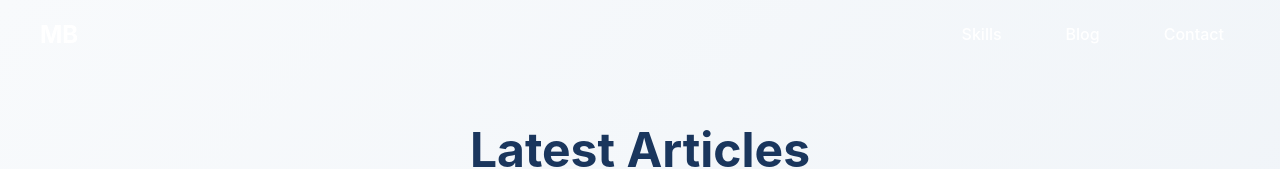
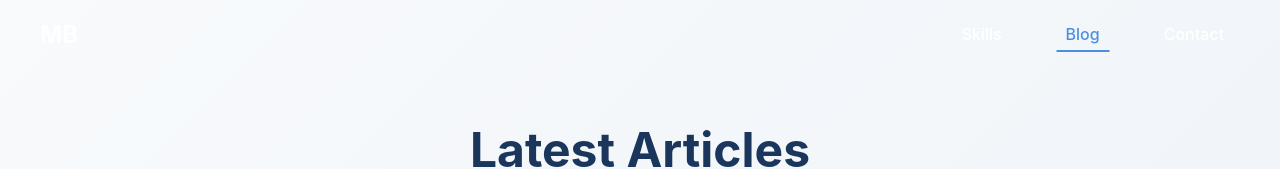
Before and after one commit to marcown10/cicalone, a React (Vite) app: page /cicalone/blog in a window 1280 px wide. Shown: the top 169 px of the page. Built offline with nearby package versions, Linux system fonts and the light colour scheme.

Commit message:
Auto-save: Update 20 files (05:43 PM)

```diff
--- a/src/components/Navbar.jsx
+++ b/src/components/Navbar.jsx
@@ -1,5 +1,6 @@
 import styled from 'styled-components'
 import { useState, useEffect } from 'react'
+import { Link, useLocation } from 'react-router-dom'
 
 const Nav = styled.nav`
   position: fixed;
@@ -21,7 +22,7 @@ const Container = styled.div`
   align-items: center;
 `
 
-const Logo = styled.a`
+const Logo = styled(Link)`
   color: white;
   text-decoration: none;
   font-size: 1.5rem;
@@ -38,22 +39,39 @@ const NavLinks = styled.div`
   gap: 2rem;
 `
 
-const NavLink = styled.a`
+const NavLink = styled(Link)`
   color: white;
   text-decoration: none;
   font-weight: 500;
   transition: all 0.3s ease;
   padding: 0.5rem 1rem;
   border-radius: 6px;
+  position: relative;
 
-  &:hover {
-    background: rgba(74, 144, 226, 0.1);
+  &:after {
+    content: '';
+    position: absolute;
+    bottom: 0;
+    left: 50%;
+    transform: translateX(-50%);
+    width: 0;
+    height: 2px;
+    background: #4a90e2;
+    transition: width 0.3s ease;
+  }
+
+  &:hover, &.active {
     color: #4a90e2;
+
+    &:after {
+      width: 80%;
+    }
   }
 `
 
 const Navbar = () => {
   const [scrolled, setScrolled] = useState(false)
+  const location = useLocation()
 
   useEffect(() => {
     const handleScroll = () => {
@@ -67,11 +85,17 @@ const Navbar = () => {
   return (
     <Nav scrolled={scrolled}>
       <Container>
-        <Logo href="#">MB</Logo>
+        <Logo to="/">MB</Logo>
         <NavLinks>
-          <NavLink href="#features">Skills</NavLink>
-          <NavLink href="#blog">Blog</NavLink>
-          <NavLink href="#contact">Contact</NavLink>
+          <NavLink to="/skills" className={location.pathname === '/skills' ? 'active' : ''}>
+            Skills
+          </NavLink>
+          <NavLink to="/blog" className={location.pathname === '/blog' ? 'active' : ''}>
+            Blog
+          </NavLink>
+          <NavLink to="/contact" className={location.pathname === '/contact' ? 'active' : ''}>
+            Contact
+          </NavLink>
         </NavLinks>
       </Container>
     </Nav>
```
